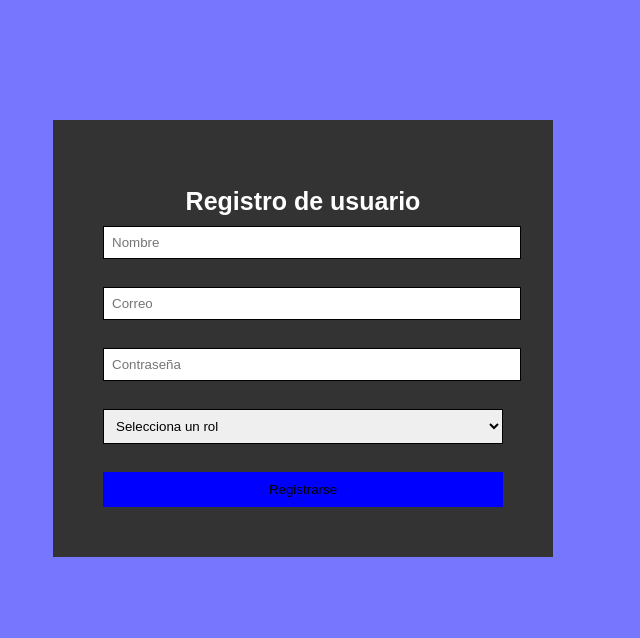
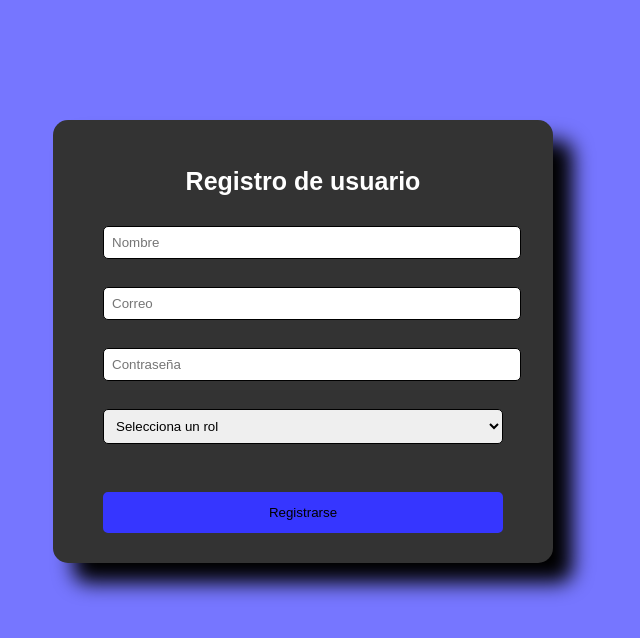
Before and after one commit to sebastianrevelo100-eng/Sintesis2, a PHP site: page /register.html in a window 1280 px wide. Shown: the top 638 px of the page, without its empty margins (337-977 px from the left). Run offline with PHP 8.4, Linux system fonts and the light colour scheme.

Commit message:
update 31/01/2026

```diff
--- a/register.css
+++ b/register.css
@@ -1,5 +1,5 @@
 body{
-background-color: rgb(118, 118, 255);
+background-color: #7676ff;
 font-family: Arial;
 }
 
@@ -9,12 +9,16 @@ margin: 120px auto;
 background: #333;
 padding: 50px;
 text-align: center;
+box-shadow: 20px 20px 20px black;
+border-radius: 15px;
+align-content: center;
 }
 
 .textoRegistro{
 font-size: 25px;
 color:white;
 margin-bottom: 10px;
+position: relative; top: -20px;
 }
 
 .inputNombre{
@@ -22,6 +26,13 @@ width: 100%;
 padding: 8px;
 border:1px solid black;
 margin-bottom: 10px;
+border-radius: 5px;
+}
+.inputNombre:hover{
+    border-color: #7676ff;
+    transition: 0.3s;
+    border-width: 1px;
+    background-color: #ffffffd1;
 }
 
 .inputCorreo{
@@ -29,6 +40,13 @@ width: 100%;
 padding: 8px;
 border:1px solid black;
 margin-bottom: 10px;
+border-radius: 5px;
+}
+.inputCorreo:hover{
+    border-color: #7676ff;
+    transition: 0.3s;
+    border-width: 1px;
+    background-color: #ffffffd1;
 }
 
 .inputContraseña{
@@ -36,6 +54,14 @@ width: 100%;
 padding: 8px;
 border:1px solid black;
 margin-bottom: 10px;
+border-radius: 5px;
+justify-content: center;
+}
+.inputContraseña:hover{
+    border-color: #7676ff;
+    transition: 0.3s;
+    border-width: 1px;
+    background-color: #ffffffd1;
 }
 
 .seleccionRol{
@@ -43,12 +69,30 @@ width: 100%;
 padding: 8px;
 border:1px solid black;
 margin-bottom: 10px;
+border-radius: 5px;
+justify-content: center;
+}
+.seleccionRol:hover{
+    border-color: #7676ff;
+    transition: 0.3s;
+    background-color: #ffffffd1;
 }
 
 .botonSubmit{
 padding: 10px;
-background: blue;
+background: #3636ff;
+position: relative; bottom: -20px;
 color: black;
 border: none;
 width: 100%;
+border-color: #3636ff;
+border-style: solid;
+border-radius: 5px;
 }
+.botonSubmit:hover{
+    background-color: #333;
+    transition: 0.3s;
+    color: white;
+    transform: scale(1.05);
+    transition: 0.5s;
+}
--- a/register.html
+++ b/register.html
@@ -27,5 +27,6 @@
     </div>
 
 
+
 </body>
 </html>
```
